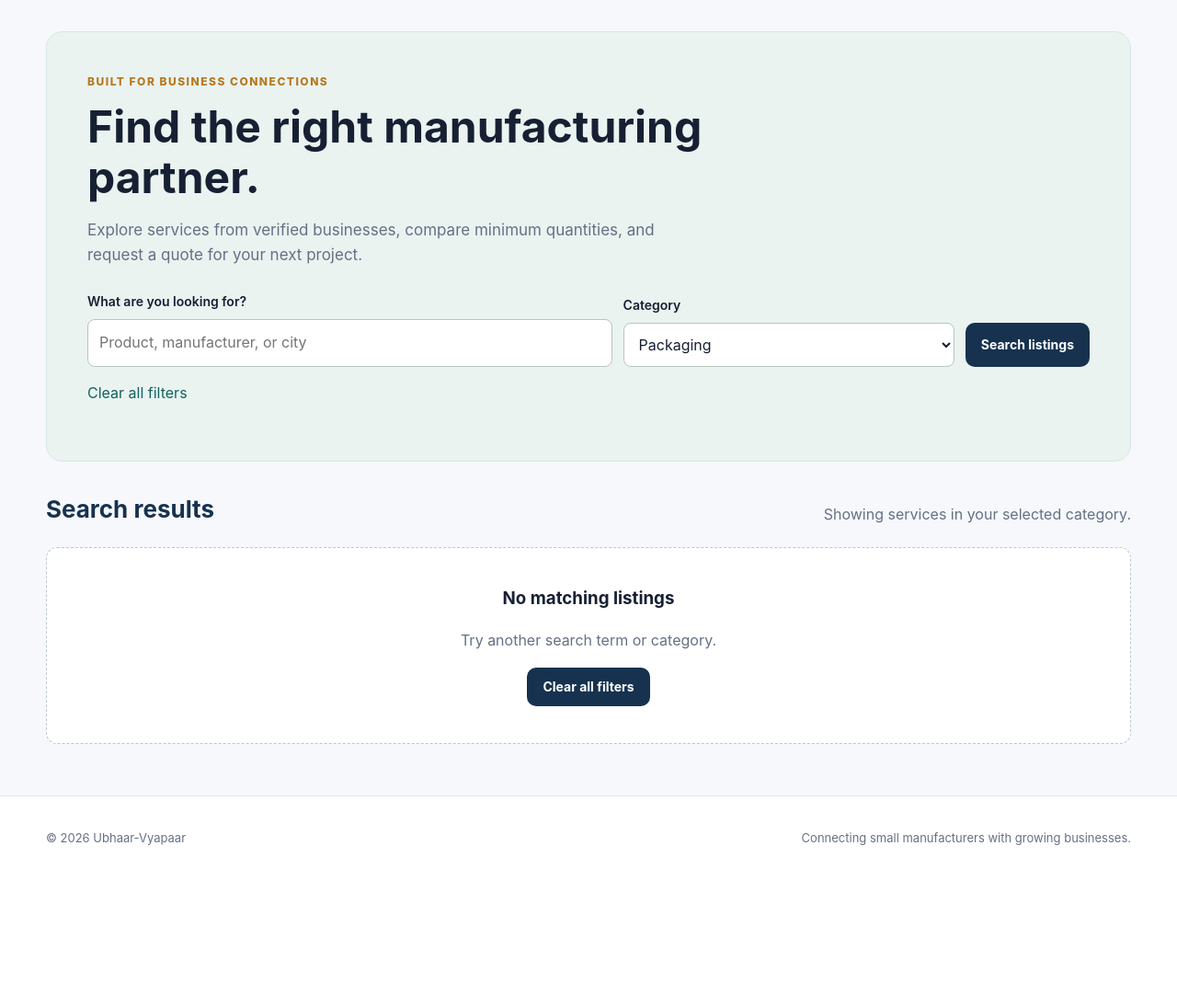
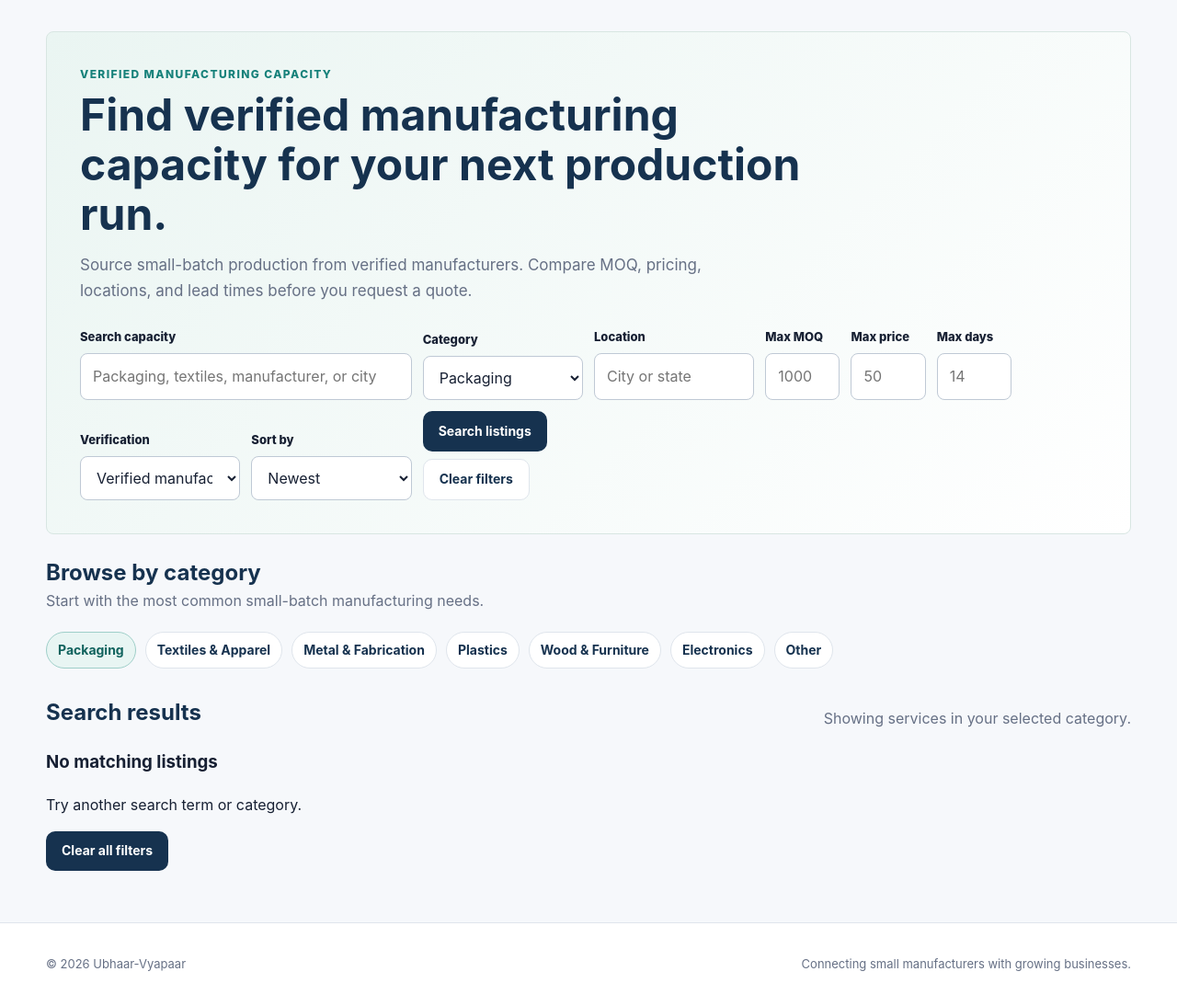
Before and after one commit to ahmed-mir/Ubhaar-Vyapaar, a Django app: page /?category=PACKAGING in a window 1280 px wide. Shown: the part 109-1203 px from the top of the page at 92% size. Before the commit the page ends 1028 px from the top, so only its background shows below. Run offline with Django 5.2, Linux system fonts and the light colour scheme; data that the repository does not hold is empty.

Commit message:
Redesign buyer marketplace experience

```diff
--- a/marketplace/static/marketplace/css/app.css
+++ b/marketplace/static/marketplace/css/app.css
@@ -1107,6 +1107,112 @@
             font-weight: 750;
         }
 
+        .hero {
+            margin-bottom: 28px;
+            padding: 36px;
+            border: 1px solid #d8e6e2;
+            border-radius: var(--radius);
+            background: linear-gradient(135deg, #eaf5f2, #ffffff);
+        }
+
+        .hero h1 {
+            max-width: 800px;
+            margin: 0 0 16px;
+            color: var(--navy);
+            font-size: clamp(30px, 5vw, 48px);
+            line-height: 1.12;
+            letter-spacing: 0;
+        }
+
+        .hero-description {
+            max-width: 720px;
+            margin: 0 0 26px;
+            color: var(--muted);
+            font-size: 17px;
+        }
+
+        .search-form label {
+            display: block;
+            margin-bottom: 7px;
+            color: var(--text);
+            font-size: 13px;
+            font-weight: 800;
+        }
+
+        .search-fields {
+            display: grid;
+            grid-template-columns: repeat(12, minmax(0, 1fr));
+            gap: 12px;
+            align-items: end;
+        }
+
+        .search-field {
+            grid-column: span 4;
+            min-width: 0;
+        }
+
+        .category-field {
+            grid-column: span 2;
+            min-width: 0;
+        }
+
+        .compact-field {
+            grid-column: span 1;
+            min-width: 0;
+        }
+
+        .search-actions {
+            grid-column: span 2;
+            display: flex;
+            flex-wrap: wrap;
+            gap: 8px;
+        }
+
+        .search-actions .button {
+            min-height: 44px;
+        }
+
+        .category-discovery {
+            margin-bottom: 34px;
+        }
+
+        .category-list {
+            display: flex;
+            flex-wrap: wrap;
+            gap: 10px;
+        }
+
+        .category-chip {
+            display: inline-flex;
+            align-items: center;
+            min-height: 38px;
+            padding: 8px 12px;
+            border: 1px solid var(--border);
+            border-radius: 999px;
+            background: var(--surface);
+            color: var(--navy);
+            font-size: 14px;
+            font-weight: 750;
+            text-decoration: none;
+        }
+
+        .category-chip:hover,
+        .category-chip-active {
+            border-color: #9fcfc9;
+            background: var(--teal-soft);
+            color: var(--teal-dark);
+            text-decoration: none;
+        }
+
+        .listing-card-header {
+            display: flex;
+            align-items: center;
+            justify-content: space-between;
+            flex-wrap: wrap;
+            gap: 8px;
+            margin-bottom: 12px;
+        }
+
         .alert-info {
             border-color: #bdd4f5;
             background: #eaf2ff;
@@ -1117,4 +1223,27 @@
             .form-actions .button {
                 width: 100%;
             }
+
+            .hero {
+                padding: 24px 20px;
+            }
+
+            .hero-description {
+                font-size: 15px;
+            }
+
+            .search-fields {
+                grid-template-columns: 1fr;
+            }
+
+            .search-field,
+            .category-field,
+            .compact-field,
+            .search-actions {
+                grid-column: 1;
+            }
+
+            .search-actions .button {
+                width: 100%;
+            }
         }
--- a/marketplace/templates/marketplace/home.html
+++ b/marketplace/templates/marketplace/home.html
@@ -2,297 +2,30 @@
 
 {% block title %}Find manufacturing partners | Ubhaar-Vyapaar{% endblock %}
 
-{% block extra_css %}
-<style>
-    .hero {
-        padding: 44px;
-        border: 1px solid #d8e6e2;
-        border-radius: 18px;
-        background: #eaf3f0;
-        margin-bottom: 36px;
-    }
-
-    .eyebrow {
-        margin: 0 0 12px;
-        color: var(--accent);
-        font-size: 12px;
-        font-weight: 800;
-        letter-spacing: 1.5px;
-        text-transform: uppercase;
-    }
-
-    .hero h1 {
-        max-width: 720px;
-        margin: 0 0 16px;
-        font-size: clamp(30px, 5vw, 48px);
-        line-height: 1.15;
-        letter-spacing: 0;
-    }
-
-    .hero-description {
-        max-width: 640px;
-        margin: 0 0 26px;
-        color: var(--muted);
-        font-size: 17px;
-    }
-
-    .search-form label {
-        display: block;
-        margin-bottom: 8px;
-        font-size: 14px;
-        font-weight: 600;
-    }
-
-    .search-controls {
-        display: flex;
-        flex-wrap: wrap;
-        align-items: center;
-        gap: 10px;
-    }
-
-    .search-controls input {
-        flex: 1 1 260px;
-        min-width: 0;
-        min-height: 48px;
-        padding: 12px 16px;
-        border: 1px solid #b5c6c0;
-        border-radius: 8px;
-        background: white;
-    }
-
-    .search-controls .button {
-        min-height: 48px;
-    }
-
-    .section-heading {
-        margin-bottom: 22px;
-    }
-
-    .section-heading h2 {
-        margin: 0 0 4px;
-        font-size: 26px;
-        letter-spacing: 0;
-    }
-
-    .section-heading p {
-        margin: 0;
-        color: var(--muted);
-        overflow-wrap: anywhere;
-    }
-
-    .listings {
-        display: grid;
-        grid-template-columns: repeat(
-            auto-fit, minmax(min(100%, 300px), 1fr)
-        );
-        gap: 22px;
-    }
-
-    .listing-card {
-        display: flex;
-        flex-direction: column;
-        padding: 26px;
-        border: 1px solid var(--border);
-        border-radius: 12px;
-        background: white;
-        overflow-wrap: anywhere;
-    }
-
-    .listing-card h3 {
-        margin: 14px 0 6px;
-        font-size: 22px;
-        line-height: 1.3;
-    }
-
-    .listing-card h3 a {
-        text-decoration: none;
-    }
-
-    .listing-card h3 a:hover {
-        text-decoration: underline;
-    }
-
-    .badge {
-        align-self: flex-start;
-        padding: 4px 9px;
-        border-radius: 5px;
-        background: #edf8f1;
-        color: #24633f;
-        font-size: 12px;
-        font-weight: 700;
-    }
-
-    .company,
-    .description {
-        color: var(--muted);
-        font-size: 14px;
-    }
-
-    .company {
-        margin: 0;
-    }
-
-    .description {
-        margin-block: 16px;
-    }
-
-    .price {
-        margin: auto 0 16px;
-        padding-top: 12px;
-        font-size: 26px;
-        font-weight: 800;
-        color: var(--navy);
-    }
-
-    .price span {
-        font-size: 13px;
-        font-weight: 400;
-        color: var(--muted);
-    }
-
-    .listing-meta {
-        display: flex;
-        flex-wrap: wrap;
-        gap: 12px 28px;
-        margin: 0 0 22px;
-        padding-top: 16px;
-        border-top: 1px solid var(--border);
-    }
-
-    .listing-meta dt {
-        color: var(--muted);
-        font-size: 12px;
-    }
-
-    .listing-meta dd {
-        margin: 2px 0 0;
-        font-size: 14px;
-        font-weight: 700;
-    }
-
-    .empty-state {
-        grid-column: 1 / -1;
-        padding: 40px 24px;
-        border: 1px dashed #bac6d2;
-        border-radius: 12px;
-        background: white;
-        text-align: center;
-    }
-
-    .empty-state h3 {
-        margin-top: 0;
-    }
-
-    .empty-state p {
-        color: var(--muted);
-    }
-
-    @media (max-width: 700px) {
-        .hero {
-            padding: 26px 20px;
-            margin-bottom: 28px;
-        }
-
-        .hero-description {
-            font-size: 15px;
-        }
-
-        .search-controls input {
-            flex-basis: 100%;
-        }
-
-        .listing-card {
-            padding: 22px;
-        }
-    }
-    .search-fields {
-    display: flex;
-    flex-wrap: wrap;
-    align-items: flex-end;
-    gap: 12px;
-}
-
-.search-field {
-    flex: 2 1 250px;
-    min-width: 0;
-}
-
-.category-field {
-    flex: 1 1 200px;
-    min-width: 0;
-}
-
-.search-fields input,
-.search-fields select {
-    width: 100%;
-    min-height: 48px;
-    padding: 12px;
-    border: 1px solid #b5c6c0;
-    border-radius: 8px;
-    background: white;
-    color: var(--text);
-}
-
-.search-fields .button {
-    min-height: 48px;
-}
-
-@media (max-width: 600px) {
-    .search-field,
-    .category-field {
-        flex-basis: 100%;
-    }
-
-    .search-fields .button {
-        width: 100%;
-    }
-}
-
-.pagination-summary {
-    margin-top: 28px;
-    color: var(--muted);
-    font-size: 14px;
-    text-align: center;
-}
-
-.pagination {
-    display: flex;
-    align-items: center;
-    justify-content: center;
-    flex-wrap: wrap;
-    gap: 16px;
-    margin-top: 16px;
-}
-
-.pagination span {
-    color: var(--muted);
-    font-size: 14px;
-}
-</style>
-
-{% endblock %}
-
 {% block content %}
     <section class="hero" aria-labelledby="hero-title">
-        <p class="eyebrow">Built for business connections</p>
+        <p class="eyebrow">Verified manufacturing capacity</p>
 
-        <h1 id="hero-title">Find the right manufacturing partner.</h1>
+        <h1 id="hero-title">
+            Find verified manufacturing capacity for your next production run.
+        </h1>
 
         <p class="hero-description">
-            Explore services from verified businesses, compare minimum
-            quantities, and request a quote for your next project.
+            Source small-batch production from verified manufacturers.
+            Compare MOQ, pricing, locations, and lead times before you request
+            a quote.
         </p>
 
         <form method="get" action="{% url 'home' %}" class="search-form">
             <div class="search-fields">
                 <div class="search-field">
-                    <label for="search">What are you looking for?</label>
+                    <label for="search">Search capacity</label>
                     <input
                         id="search"
                         type="search"
                         name="q"
                         value="{{ query }}"
-                        placeholder="Product, manufacturer, or city"
+                        placeholder="Packaging, textiles, manufacturer, or city"
                     >
                 </div>
 
@@ -312,26 +45,124 @@
                     </select>
                 </div>
 
+                <div class="category-field">
+                    <label for="location">Location</label>
+                    <input
+                        id="location"
+                        type="search"
+                        name="location"
+                        value="{{ location }}"
+                        placeholder="City or state"
+                    >
+                </div>
+
+                <div class="compact-field">
+                    <label for="moq">Max MOQ</label>
+                    <input
+                        id="moq"
+                        type="number"
+                        min="1"
+                        name="moq"
+                        value="{{ moq }}"
+                        placeholder="1000"
+                    >
+                </div>
+
+                <div class="compact-field">
+                    <label for="max_price">Max price</label>
+                    <input
+                        id="max_price"
+                        type="number"
+                        min="1"
+                        step="0.01"
+                        name="max_price"
+                        value="{{ max_price }}"
+                        placeholder="50"
+                    >
+                </div>
+
+                <div class="compact-field">
+                    <label for="lead_time">Max days</label>
+                    <input
+                        id="lead_time"
+                        type="number"
+                        min="1"
+                        name="lead_time"
+                        value="{{ lead_time }}"
+                        placeholder="14"
+                    >
+                </div>
+
+                <div class="category-field">
+                    <label for="verification">Verification</label>
+                    <select id="verification" name="verification">
+                        <option value="">Verified manufacturers</option>
+                        <option
+                            value="verified"
+                            {% if verification == "verified" %}selected{% endif %}
+                        >
+                            Verified only
+                        </option>
+                    </select>
+                </div>
+
+                <div class="category-field">
+                    <label for="sort">Sort by</label>
+                    <select id="sort" name="sort">
+                        <option value="newest" {% if sort == "newest" %}selected{% endif %}>
+                            Newest
+                        </option>
+                        <option value="price" {% if sort == "price" %}selected{% endif %}>
+                            Lowest price
+                        </option>
+                        <option value="lead_time" {% if sort == "lead_time" %}selected{% endif %}>
+                            Shortest lead time
+                        </option>
+                    </select>
+                </div>
+
+                <div class="search-actions">
                     <button class="button" type="submit">
                         Search listings
                     </button>
+
+                    {% if query or selected_category or location or moq or max_price or lead_time or verification or sort != "newest" %}
+                        <a class="button button-secondary" href="{% url 'home' %}">
+                            Clear filters
+                        </a>
+                    {% endif %}
+                </div>
+            </div>
+        </form>
+    </section>
+
+    <section class="category-discovery" aria-labelledby="categories-title">
+        <div class="section-heading">
+            <div>
+                <h2 id="categories-title">Browse by category</h2>
+                <p>Start with the most common small-batch manufacturing needs.</p>
+            </div>
         </div>
 
-            {% if query or selected_category %}
-                <p>
-                    <a href="{% url 'home' %}">Clear all filters</a>
-                </p>
-            {% endif %}
-        </form>
+        <div class="category-list">
+            {% for value, label in categories %}
+                <a
+                    class="category-chip{% if selected_category == value %} category-chip-active{% endif %}"
+                    href="?category={{ value|urlencode }}"
+                >
+                    {{ label }}
+                </a>
+            {% endfor %}
+        </div>
     </section>
 
     <section aria-labelledby="listings-title">
         <div class="section-heading">
             <h2 id="listings-title">
-                {% if query or selected_category %}
+                {% if query or selected_category or location or moq or max_price or lead_time %}
                     Search results
                 {% else %}
-                    Explore manufacturing services
+                    Available capacity
                 {% endif %}
             </h2>
 
@@ -363,8 +194,19 @@
                             Product photo coming soon
                         </div>
                     {% endif %}
+
+                    <div class="listing-card-header">
                         {% if listing.manufacturer.is_verified %}
-                        <span class="badge">Verified business</span>
+                            <span class="trust-badge">Verified manufacturer</span>
+                        {% endif %}
+
+                        <span class="status-pill status-accepted">
+                            Available
+                        </span>
+                    </div>
+
+                    {% if listing.manufacturer.is_verified %}
+                        <span class="visually-hidden">Verified business</span>
                     {% endif %}
 
                     <h3>
@@ -393,6 +235,13 @@
                     </p>
 
                     <dl class="listing-meta">
+                        <div>
+                            <dt>Location</dt>
+                            <dd>
+                                {{ listing.manufacturer.city }},
+                                {{ listing.manufacturer.state }}
+                            </dd>
+                        </div>
                         <div>
                             <dt>Minimum order</dt>
                             <dd>{{ listing.minimum_quantity }} units</dd>
@@ -437,7 +286,7 @@
                 {% if page_obj.has_previous %}
                     <a
                         class="button button-secondary"
-                href="?q={{ query|urlencode }}&amp;category={{ selected_category|urlencode }}&amp;page={{ page_obj.previous_page_number }}"
+                        href="?q={{ query|urlencode }}&amp;category={{ selected_category|urlencode }}&amp;location={{ location|urlencode }}&amp;moq={{ moq|urlencode }}&amp;max_price={{ max_price|urlencode }}&amp;lead_time={{ lead_time|urlencode }}&amp;verification={{ verification|urlencode }}&amp;sort={{ sort|urlencode }}&amp;page={{ page_obj.previous_page_number }}"
                     >
                         &larr; Previous
                     </a>
@@ -451,7 +300,7 @@
                 {% if page_obj.has_next %}
                     <a
                         class="button button-secondary"
-                href="?q={{ query|urlencode }}&amp;category={{ selected_category|urlencode }}&amp;page={{ page_obj.next_page_number }}"
+                        href="?q={{ query|urlencode }}&amp;category={{ selected_category|urlencode }}&amp;location={{ location|urlencode }}&amp;moq={{ moq|urlencode }}&amp;max_price={{ max_price|urlencode }}&amp;lead_time={{ lead_time|urlencode }}&amp;verification={{ verification|urlencode }}&amp;sort={{ sort|urlencode }}&amp;page={{ page_obj.next_page_number }}"
                     >
                         Next &rarr;
                     </a>
--- a/marketplace/views.py
+++ b/marketplace/views.py
@@ -6,6 +6,7 @@ from django.core.paginator import Paginator
 from django.db import transaction
 from django.views.decorators.http import require_http_methods
 from django.utils import timezone
+from decimal import Decimal, InvalidOperation
 
 from .forms import (
     CapacityListingEditForm,
@@ -21,6 +22,12 @@ from django.views.decorators.http import require_POST
 def home(request):
     query = request.GET.get("q", "").strip()
     selected_category = request.GET.get("category", "").strip()
+    location = request.GET.get("location", "").strip()
+    moq = request.GET.get("moq", "").strip()
+    max_price = request.GET.get("max_price", "").strip()
+    lead_time = request.GET.get("lead_time", "").strip()
+    verification = request.GET.get("verification", "").strip()
+    sort = request.GET.get("sort", "newest").strip()
 
     valid_categories = {
         value for value, label in CapacityListing.Category.choices
@@ -29,20 +36,57 @@ def home(request):
     if selected_category not in valid_categories:
         selected_category = ""
 
+    valid_sorts = {"newest", "price", "lead_time"}
+
+    if sort not in valid_sorts:
+        sort = "newest"
+
     listings = CapacityListing.objects.filter(
         is_active=True,
         manufacturer__is_verified=True,
-    ).select_related("manufacturer").order_by("-pk")
+    ).select_related("manufacturer")
 
     if query:
         listings = listings.filter(
             Q(title__icontains=query)
             | Q(manufacturer__business_name__icontains=query)
             | Q(manufacturer__city__icontains=query)
+            | Q(manufacturer__state__icontains=query)
+            | Q(description__icontains=query)
         )
 
     if selected_category:
         listings = listings.filter(category=selected_category)
+
+    if location:
+        listings = listings.filter(
+            Q(manufacturer__city__icontains=location)
+            | Q(manufacturer__state__icontains=location)
+        )
+
+    if moq.isdigit():
+        listings = listings.filter(minimum_quantity__lte=int(moq))
+
+    try:
+        if max_price:
+            listings = listings.filter(
+                price_per_unit__lte=Decimal(max_price)
+            )
+    except (InvalidOperation, ValueError):
+        max_price = ""
+
+    if lead_time.isdigit():
+        listings = listings.filter(production_days__lte=int(lead_time))
+
+    if verification and verification != "verified":
+        verification = ""
+
+    if sort == "price":
+        listings = listings.order_by("price_per_unit", "-pk")
+    elif sort == "lead_time":
+        listings = listings.order_by("production_days", "-pk")
+    else:
+        listings = listings.order_by("-pk")
 
     paginator = Paginator(listings, 9)
     page_obj = paginator.get_page(request.GET.get("page"))
@@ -56,6 +100,12 @@ def home(request):
             "query": query,
             "categories": CapacityListing.Category.choices,
             "selected_category": selected_category,
+            "location": location,
+            "moq": moq,
+            "max_price": max_price,
+            "lead_time": lead_time,
+            "verification": verification,
+            "sort": sort,
         },
     )
 def listing_detail(request, pk):
```
Lines whose indentation alone changed are shown as unchanged.
